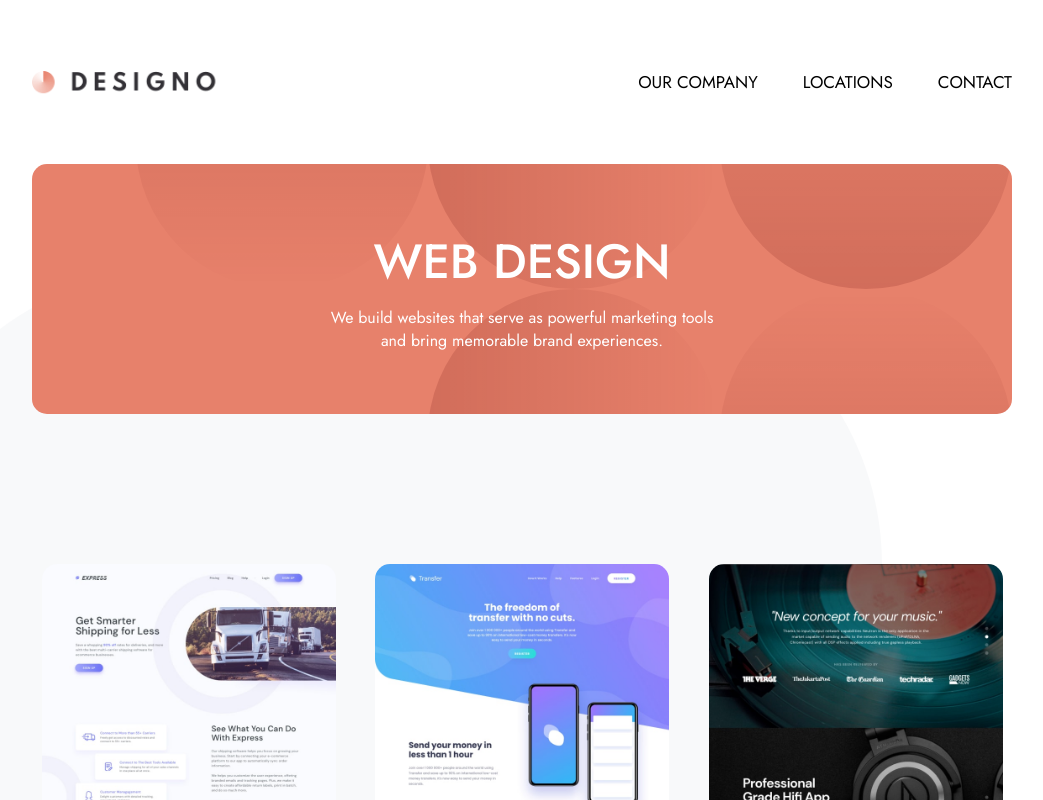
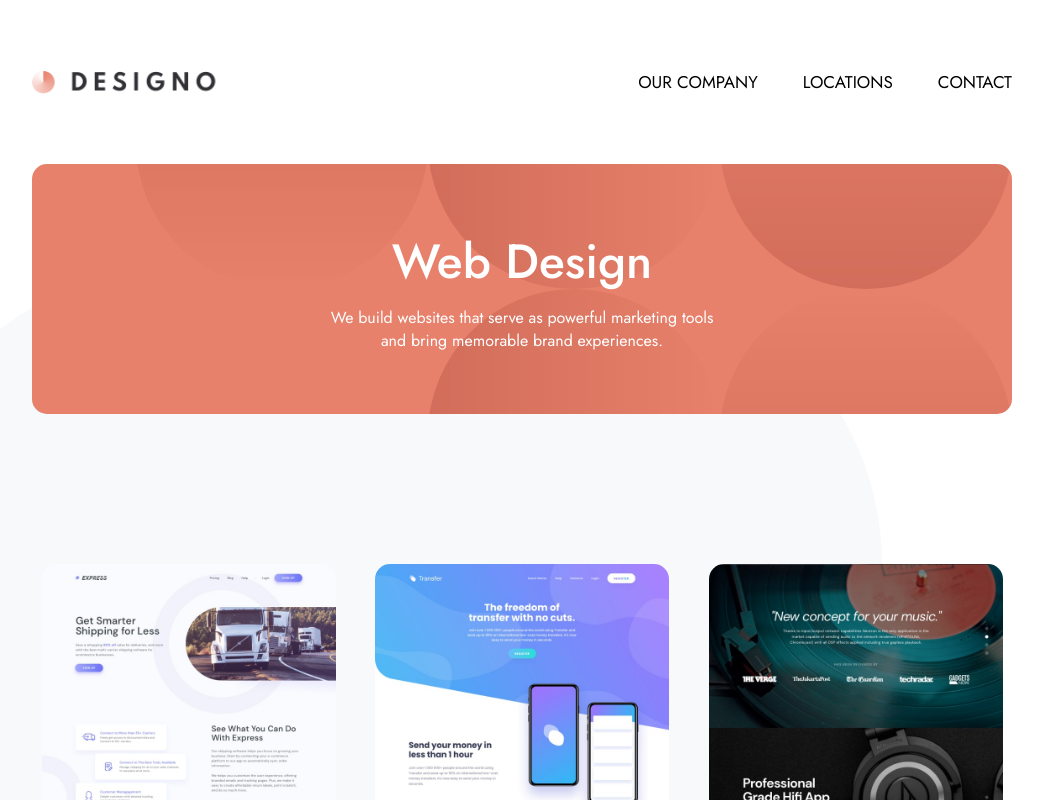
Before and after one commit to badmotherfunk/designo, a Next.js app: page /web-design in a window 1280 px wide. Shown: the top 800 px of the page, without its empty margins (118-1161 px from the left). Built offline with nearby package versions, Linux system fonts and the light colour scheme.

Commit message:
Création du composant Banner

```diff
--- a/src/app/data.json
+++ b/src/app/data.json
@@ -57,6 +57,12 @@
           "name": "GRAPHIC DESIGN",
           "slug": "/graphic-design"
         }
+      ],
+      "banner": [
+        {
+          "title": "Web Design",
+          "description": "We build websites that serve as powerful marketing tools and bring memorable brand experiences."
+        }
       ]
     },
     "app": {
@@ -108,6 +114,12 @@
           "name": "GRAPHIC DESIGN",
           "slug": "/graphic-design"
         }
+      ],
+      "banner": [
+        {
+          "title": "App Design",
+          "description": "Our mobile designs bring intuitive digital solutions to your customers right at their fingertips."
+        }
       ]
     },
     "graphic": {
@@ -145,6 +157,12 @@
           "name": "GRAPHIC DESIGN",
           "slug": "/graphic-design"
         }
+      ],
+      "banner": [
+        {
+          "title": "Graphic Design",
+          "description": "We deliver eye-catching branding materials that are tailored to meet your business objectives."
+        }
       ]
     }
   }
--- a/src/app/web-design/page.js
+++ b/src/app/web-design/page.js
@@ -6,6 +6,7 @@ import Card from "@/components/Card/Card"
 import Image from "next/image"
 import Categories from "@/components/Categories/categories"
 import Footer from "@/components/Footer/Footer"
+import Banner from "@/components/Banner/Banner"
 
 export default function webDesign() {
 
@@ -21,10 +22,7 @@ export default function webDesign() {
              className="pageBackground"
             />
 
-            <div className="heroContainer">
-                <h1 className="heroTitle">WEB DESIGN</h1>
-                <p className="heroText">We build websites that serve as powerful marketing tools and bring memorable brand experiences.</p>
-            </div>
+            <Banner props={data.web.banner}/>
 
             <div className="cardContainer">
             {data.web.projects.map((project, index) => (
--- a/src/app/web-design/web-design.css
+++ b/src/app/web-design/web-design.css
@@ -10,36 +10,6 @@
     left: 0;
     z-index: -1;
     top: 270px;
-}
-
-/* ----------------- HERO SECTION ----------------- */
-
-.heroContainer {
-    display: flex;
-    flex-direction: column;
-    align-items: center;
-    justify-content: center;
-    width: 100%;
-    height: 250px;
-    background-color: #E7816B;
-    max-width: 1440px;
-    border-radius: 15px;
-    background-image: url("../../../public/assets/web-design/desktop/bg-pattern-intro-web.svg");
-    background-repeat: no-repeat;
-    background-position: right;
-    color: #fff;
-    gap: 10px;
-}
-
-.heroTitle {
-    font-size: 48px;
-    font-weight: 500;
-    text-align: center;
-}
-
-.heroText {
-    width: 400px;
-    text-align: center;
 }
 
 /* ----------------- PROJECTS SECTION ----------------- */
--- /dev/null
+++ b/src/components/Banner/Banner.js
@@ -0,0 +1,15 @@
+"use client"
+
+import "./banner.css"
+
+export default function Banner({props}) {
+
+    const {title, description} = props[0]
+
+    return(
+        <div className="heroContainer">
+            <h1 className="heroTitle">{title}</h1>
+            <p className="heroText">{description}</p>
+        </div>
+    )
+}
--- /dev/null
+++ b/src/components/Banner/banner.css
@@ -0,0 +1,60 @@
+
+.heroContainer {
+    display: flex;
+    flex-direction: column;
+    align-items: center;
+    justify-content: center;
+    width: 100%;
+    height: 250px;
+    background-color: #E7816B;
+    max-width: 1440px;
+    border-radius: 15px;
+    background-image: url("../../../public/assets/web-design/desktop/bg-pattern-intro-web.svg");
+    background-repeat: no-repeat;
+    background-position: right;
+    color: #fff;
+    gap: 10px;
+}
+
+.heroTitle {
+    font-size: 48px;
+    font-weight: 500;
+    text-align: center;
+}
+
+.heroText {
+    width: 400px;
+    text-align: center;
+}
+
+/* ----------------- MEDIA QUERIES ----------------- */
+
+@media screen and (max-width: 1024px) {
+    .heroContainer {
+        background-position: center right -170px;
+    }
+}
+
+@media screen and (max-width: 768px) {
+    .heroText {
+        width: 58%;
+    }
+}
+
+@media screen and (max-width: 480px) {
+    .heroContainer {
+        border-radius: 0;
+        width: 100vw;
+        background-position: top right;
+        height: 320px;
+    }
+
+    .heroTitle {
+        font-size: 32px;
+    }
+
+    .heroText {
+        font-size: 15px;
+        width: 75%;
+    }
+}
```
